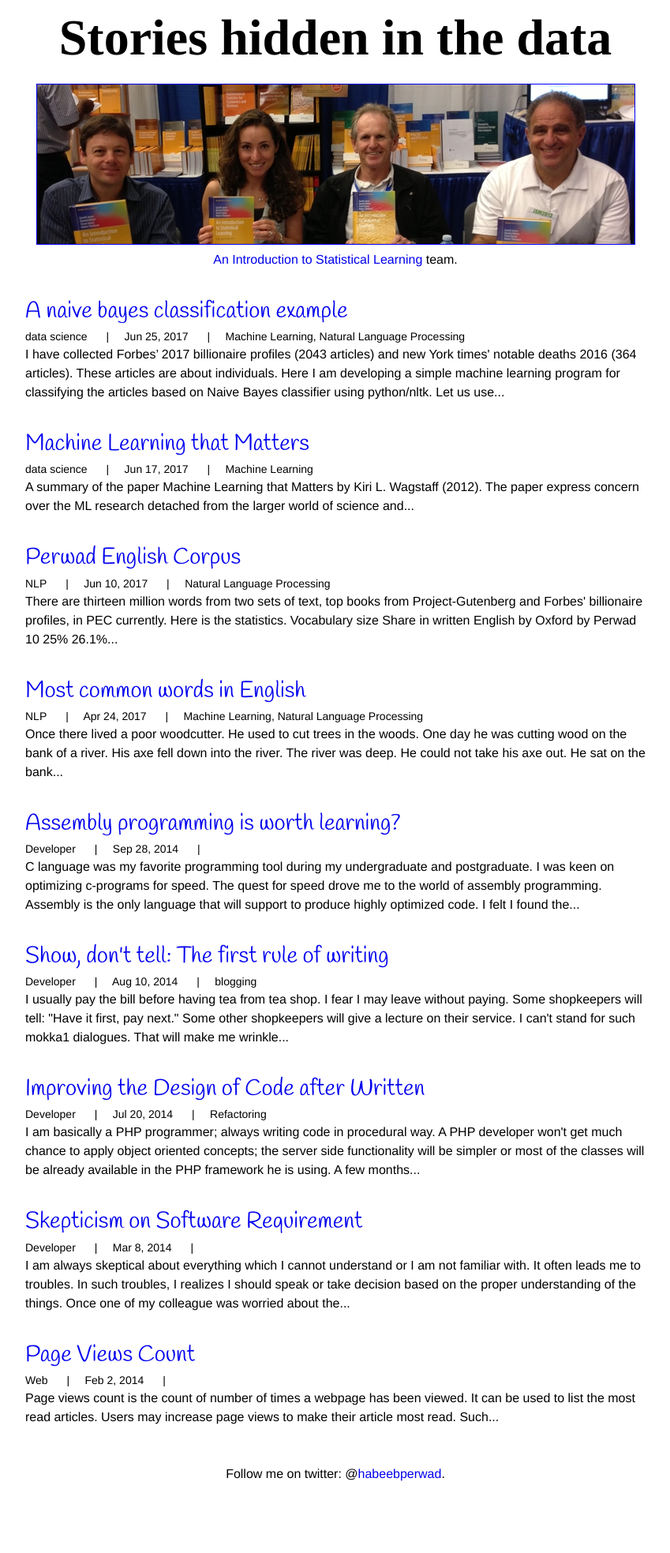
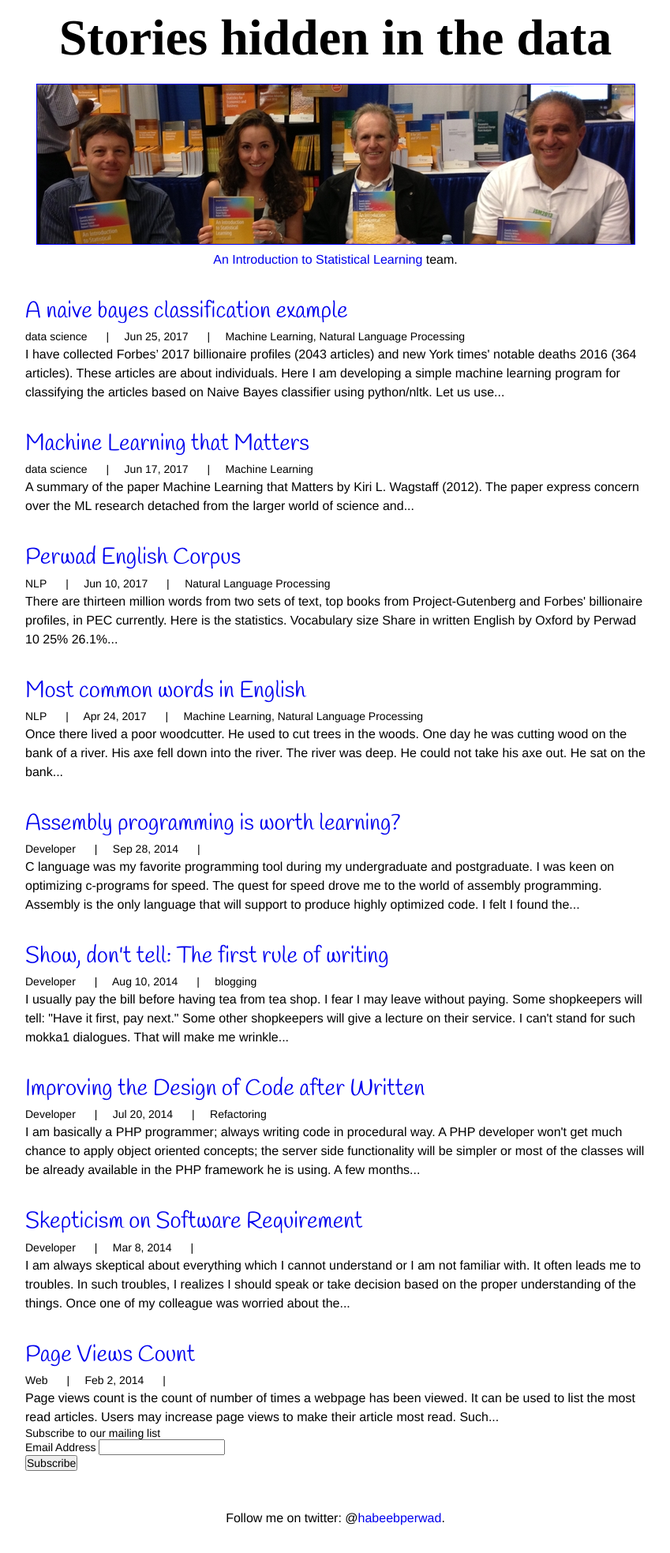
Before and after one commit to habeebperwad/blog, a Jekyll site: the page built from index.html, in a window 1280 px wide. Shown: the whole page at 79% size, without its empty margins (215-1064 px from the left). Built offline with Jekyll 4.4.1, drawn with Linux system fonts in a browser that asks for light colours; comment, search, counter and statistics services are not loaded; before the commit the page ends 1911 px from its top, so only the background shows below that.

Commit message:
adding mailchimp.

```diff
--- a/index.html
+++ b/index.html
@@ -14,3 +14,30 @@
         </article>
     {% endfor %}
 </div>
+
+<!-- Begin Mailchimp Signup Form -->
+<link href="//cdn-images.mailchimp.com/embedcode/classic-10_7.css" rel="stylesheet" type="text/css">
+<style type="text/css">
+	#mc_embed_signup{background:#fff; clear:left; font:14px Helvetica,Arial,sans-serif; }
+	/* Add your own Mailchimp form style overrides in your site stylesheet or in this style block.
+	   We recommend moving this block and the preceding CSS link to the HEAD of your HTML file. */
+</style>
+<div id="mc_embed_signup">
+<form action="https://perwad.us20.list-manage.com/subscribe/post?u=4311f9159911f8066ba371ada&amp;id=c5707f1654" method="post" id="mc-embedded-subscribe-form" name="mc-embedded-subscribe-form" class="validate" target="_blank" novalidate>
+    <div id="mc_embed_signup_scroll">
+	<h2>Subscribe to our mailing list</h2>
+<div class="mc-field-group">
+	<label for="mce-EMAIL">Email Address </label>
+	<input type="email" value="" name="EMAIL" class="required email" id="mce-EMAIL">
+</div>
+	<div id="mce-responses" class="clear">
+		<div class="response" id="mce-error-response" style="display:none"></div>
+		<div class="response" id="mce-success-response" style="display:none"></div>
+	</div>    <!-- real people should not fill this in and expect good things - do not remove this or risk form bot signups-->
+    <div style="position: absolute; left: -5000px;" aria-hidden="true"><input type="text" name="b_4311f9159911f8066ba371ada_c5707f1654" tabindex="-1" value=""></div>
+    <div class="clear"><input type="submit" value="Subscribe" name="subscribe" id="mc-embedded-subscribe" class="button"></div>
+    </div>
+</form>
+</div>
+<script type='text/javascript' src='//s3.amazonaws.com/downloads.mailchimp.com/js/mc-validate.js'></script><script type='text/javascript'>(function($) {window.fnames = new Array(); window.ftypes = new Array();fnames[0]='EMAIL';ftypes[0]='email';fnames[1]='FNAME';ftypes[1]='text';fnames[2]='LNAME';ftypes[2]='text';fnames[3]='ADDRESS';ftypes[3]='address';fnames[4]='PHONE';ftypes[4]='phone';fnames[5]='BIRTHDAY';ftypes[5]='birthday';}(jQuery));var $mcj = jQuery.noConflict(true);</script>
+<!--End mc_embed_signup-->
```
